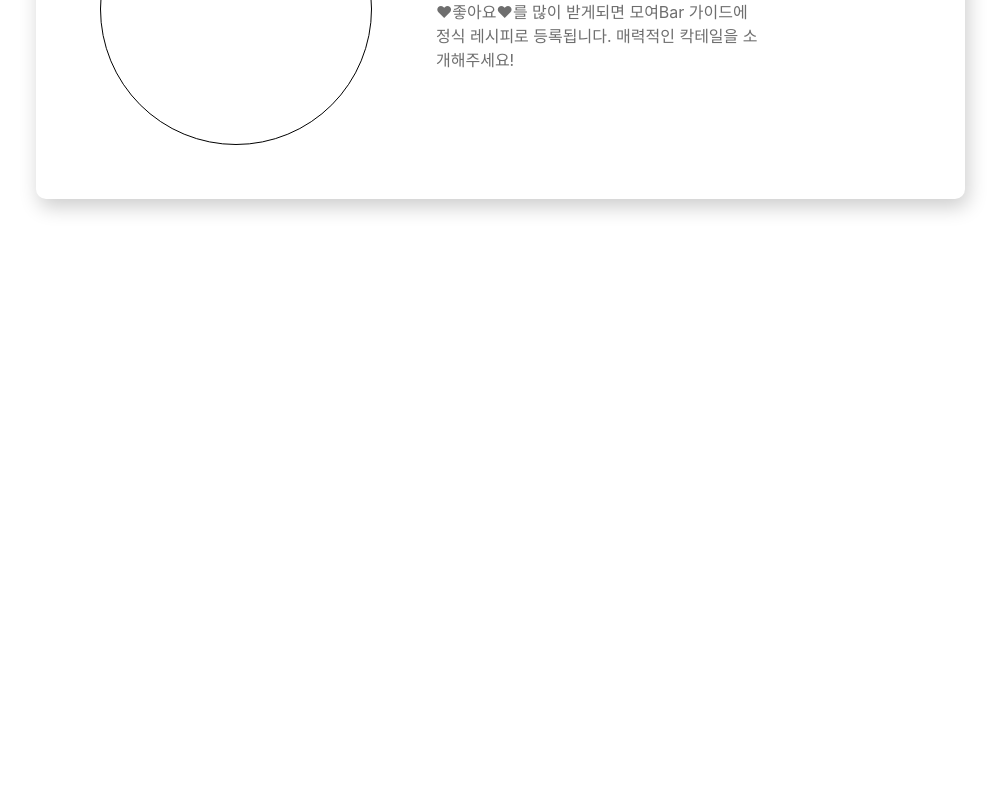
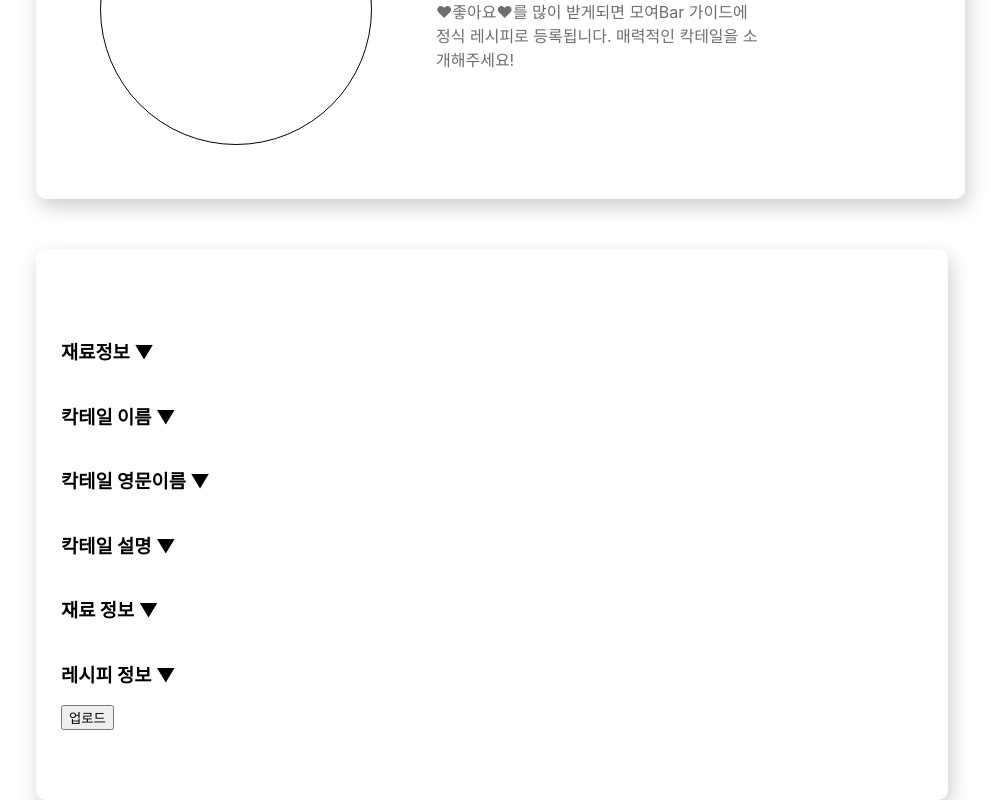
Before and after one commit to YuumiNam/CocktailprojectFront, a React (Create React App) app: page /signature/join in a window 1280 px wide. Shown: the part 507-1307 px from the top of the page, without its empty margins (156-1162 px from the left). Before the commit the page ends 800 px from the top, so only its background shows below. Built offline with nearby package versions, Linux system fonts and the light colour scheme; no server answers; the HTML template or start-up script is replaced by a standard one.

Commit message:
cocktailTest #07

```diff
--- a/src/signature/signature.css
+++ b/src/signature/signature.css
@@ -67,3 +67,13 @@
     border-radius: 150px;
     margin: auto;
 }
+
+.signature-join-contents {
+    width: 96.25%;
+    margin-top: 50px;
+    padding: 70px 25px;
+    box-shadow: rgb(0 0 0 / 20%) 3px 8px 20px;
+    border-radius: 10px;
+    display: grid;
+    grid-template-rows: 1fr 1fr 1fr 1fr 1fr 1fr;
+}
--- a/src/signature/signatureJoin.js
+++ b/src/signature/signatureJoin.js
@@ -9,6 +9,29 @@ function SignatureJoin() {
                 <div style={{gridColumn:'3/4', fontWeight:'600', color:'rgb(110, 110, 110)'}}>모여Bar 가이드에 도전하세요</div>
                 <div style={{gridColumn:'3/4', color:'rgb(110, 110, 110)'}}>♥좋아요♥를 많이 받게되면 모여Bar 가이드에 정식 레시피로 등록됩니다. 매력적인 칵테일을 소개해주세요!</div>
             </div>
+            <div className="signature-join-contents">
+                <div>
+                    <h3>재료정보 ▼</h3>
+                </div>
+                <div>
+                    <h3>칵테일 이름 ▼</h3>
+                </div>
+                <div>
+                    <h3>칵테일 영문이름 ▼</h3>
+                </div>
+                <div>
+                    <h3>칵테일 설명 ▼</h3>
+                </div>
+                <div>
+                    <h3>재료 정보 ▼</h3>
+                </div>
+                <div>
+                    <h3>레시피 정보 ▼</h3>
+                </div>
+                <div>
+                    <button>업로드</button>
+                </div>
+            </div>
         </div>
     )
 }
```
